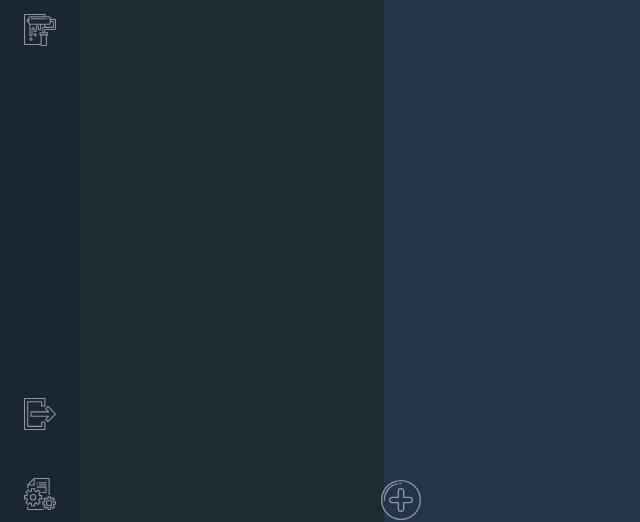
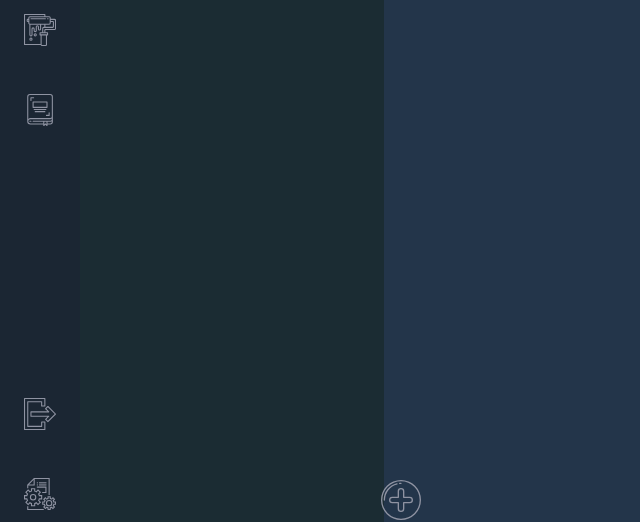
Before and after one commit to TNury/notepp_react, a React (Create React App) app: page / in a window 1280 px wide. Shown: the part 266-788 px from the top of the page, without its empty margins (0-640 px from the left). Built offline with nearby package versions, Linux system fonts and the light colour scheme.

Commit message:
added about icon

```diff
--- a/src/js/components/app-components/navbar/navbar.jsx
+++ b/src/js/components/app-components/navbar/navbar.jsx
@@ -11,6 +11,7 @@ function Navbar() {
         <NavbarItem text="Notes" icon="notes"/>
         <NavbarItem text="Search" icon="search"/>
         <NavbarItem text="Themes" icon="themes"/>
+        <NavbarItem text="About" icon="about"/>
         <NavbarItem text="Logout" icon="logout"/>
         <NavbarItem text="Configs" icon="configs"/>
       </div>
```
